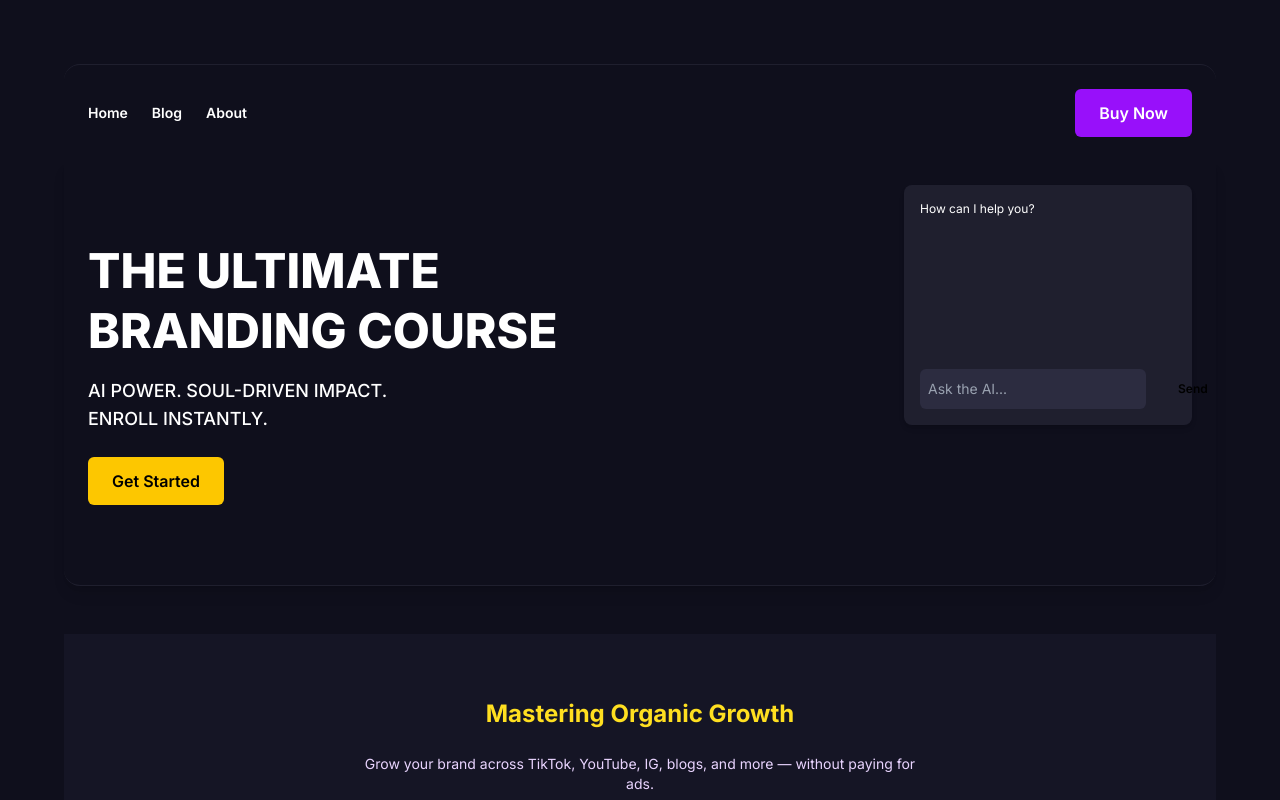
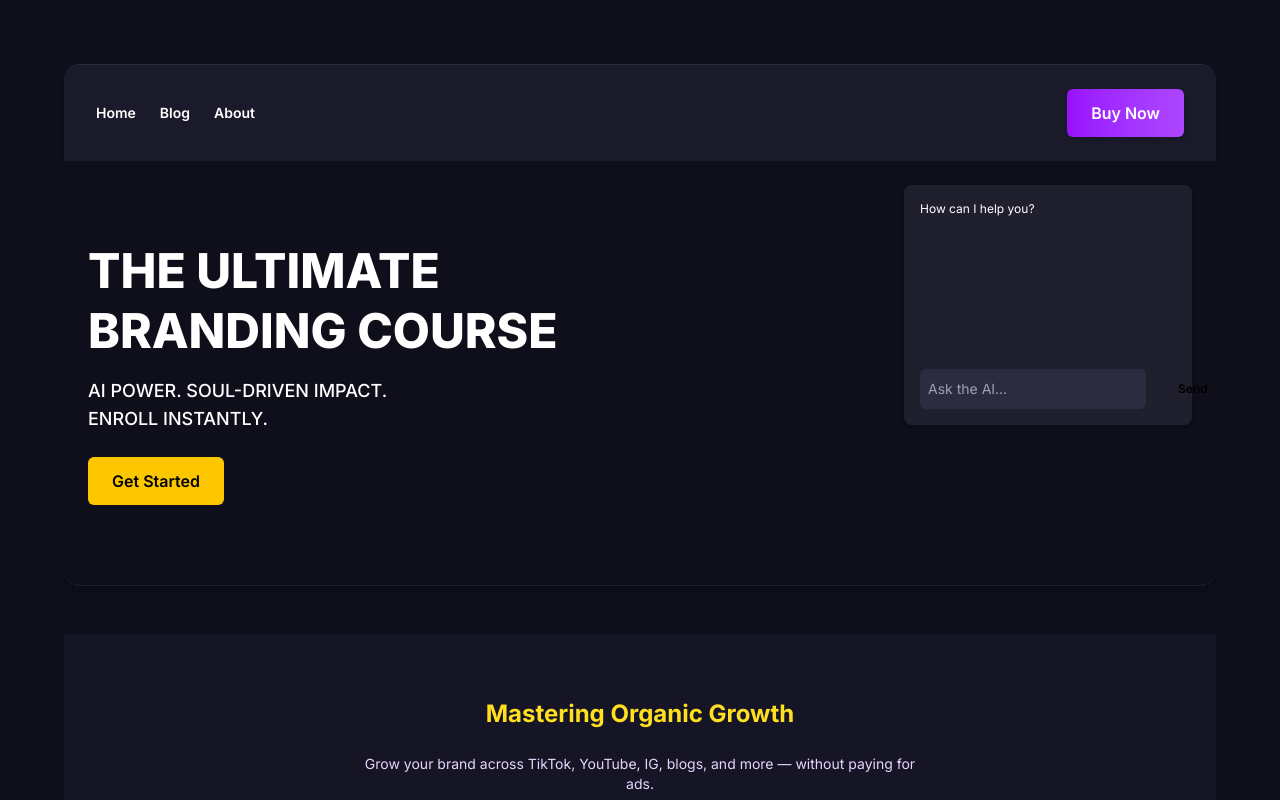
Before and after one commit to curiosity110/june_2025, a Next.js app: page / in a window 1280 px wide. Shown: the top 800 px of the page. Built offline with nearby package versions, Linux system fonts and the light colour scheme.

Commit message:
style update (design to implement again from scratch choose stick!

```diff
--- a/app/globals.css
+++ b/app/globals.css
@@ -18,3 +18,10 @@ body {
   @apply bg-[#0f0f1c] text-white font-sans antialiased;
   /* @apply bg-[#0A0A0A] text-white font-sans antialiased p-[5%]; */
 }
+
+.scroll-shadow {
+  overflow-y: auto;
+  max-height: 300px; /* or whatever fits your layout */
+  box-shadow: inset 0 -8px 12px rgba(0, 0, 0, 0.4);
+  padding-right: 4px; /* prevents scrollbar overlap */
+}
--- a/app/layout.tsx
+++ b/app/layout.tsx
@@ -5,7 +5,6 @@ import type { Metadata } from "next"
 import Header from "@/components/layout/header"
 import { Toaster } from "react-hot-toast"
 
-// Load Google Fonts with CSS variables
 const inter = Inter({
   subsets: ["latin"],
   variable: "--font-sans",
@@ -17,7 +16,6 @@ const spaceGrotesk = Space_Grotesk({
   display: "swap",
 })
 
-// Basic SEO metadata
 export const metadata: Metadata = {
   title: "June — The Ultimate Branding Course",
   description: "A premium digital shop offering AI-powered marketing tips, branding guides, and expert ebooks.",
@@ -36,10 +34,16 @@ export default function RootLayout({
           font-sans bg-background text-white
         `}
       >
-        <Header />
-        <Toaster position="top-center" />
-        {/* ⚙️ This is where shared layout components go (Header, Footer, etc.) */}
-        {children}
+        {/* Fancy glow container */}
+        <div className="relative group max-w-6xl mx-auto">
+            <Header />
+            <Toaster position="top-center" />
+
+            {/* App content */}
+            <main>
+              {children}
+            </main>
+          </div>
       </body>
     </html>
   )
--- a/components/layout/header.tsx
+++ b/components/layout/header.tsx
@@ -4,17 +4,17 @@ import { Button } from "@/components/ui/button"
 
 export default function Header() {
   return (
-     <header className="bg-[#0f0f1c] border-t border-[#1f1f2e] rounded-t-2xl flex justify-between items-center py-6 px-6 max-w-6xl mx-auto">
-{/* <!--     <header className="flex justify-between items-center py-6 px-6 max-w-6xl mx-auto bg-[#0f0f1c] border-b border-[#1f1f2e]"> --> */}
-{/* <!--     <header className="bg-[#0f0f1c] flex justify-between items-center py-6 px-6 max-w-6xl mx-auto"> --> */}
-      <nav className="flex gap-6 text-sm font-semibold text-gray-300">
-        <Link href="/" className="text-white hover:text-accent">Home</Link>
-        <Link href="/blog" className="text-white hover:text-accent">Blog</Link>
-        <Link href="/about" className="text-white hover:text-accent">About</Link>
-        {/* <Link href="/course" className="text-white hover:text-accent">Course</Link> */}
-        {/* <Link href="/products" className="text-white hover:text-accent">Products</Link> */}
-      </nav>
-      <Button className="bg-purple-600 hover:bg-purple-500 text-white">Buy Now</Button>
-    </header>
+<header className="bg-[#1a1a2b] border-t border-[#2a2a3a] shadow-md rounded-t-2xl max-w-6xl mx-auto px-8 py-6 flex justify-between items-center">
+  <nav className="flex gap-6 text-sm font-semibold text-gray-300">
+    <Link href="/" className="text-white hover:text-yellow-400 transition">Home</Link>
+    <Link href="/blog" className="text-white hover:text-yellow-400 transition">Blog</Link>
+    <Link href="/about" className="text-white hover:text-yellow-400 transition">About</Link>
+  </nav>
+  <Button className="bg-gradient-to-r from-purple-600 to-purple-500 hover:from-purple-500 hover:to-purple-400 text-white font-bold shadow-md">
+    Buy Now
+  </Button>
+</header>
+
+
   )
 }
--- a/components/sections/hero.tsx
+++ b/components/sections/hero.tsx
@@ -41,9 +41,9 @@ export default function HeroSection() {
 
   return (
         <section className="bg-[#0f0f1c] border-b border-[#1f1f2e] px-6 py-20 rounded-b-2xl max-w-6xl mx-auto shadow-lg relative">
-{/* <!--     <section className="bg-[#0f0f1c] px-6 py-20 border-t border-[#1f1f2e] rounded-b-xl max-w-6xl mx-auto shadow-lg relative"> --> */}
-    {/* // <section className="bg-[#0f0f1c] px-6 py-20 rounded-xl max-w-6xl mx-auto shadow-lg mt-10 relative"> */}
-{/* <!--     <section className="bg-[#0f0f1c] px-6 py-20 rounded-xl max-w-6xl mx-auto shadow-lg relative"> --> */}
+          {/* <section className="bg-[#232336] border-b border-[#2a2a3a] shadow-lg rounded-b-2xl"> */}
+
+
       <div className="flex flex-col gap-10 sm:flex-row justify-between items-start sm:items-center">
         <div className="max-w-2xl">
           <h1 className="text-4xl sm:text-5xl font-heading font-extrabold text-white mb-4 leading-tight">
```
